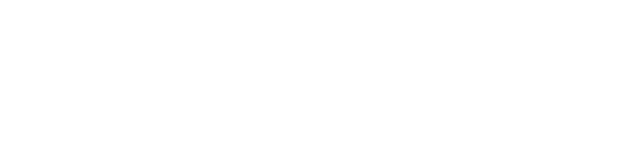
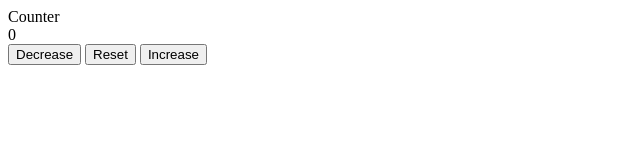
Before and after one commit to AlexeyAbretov/ndru_learn, a plain HTML site: page counter/index.html in a window 1280 px wide. Shown: the whole page, without its empty margins (0-640 px from the left). Drawn offline with Linux system fonts and the light colour scheme.

Commit message:
feat: add counter example
- add counter type #0

meta: learn

```diff
--- a/counter/index.html
+++ b/counter/index.html
@@ -5,8 +5,18 @@
     <meta http-equiv="X-UA-Compatible" content="IE=edge">
     <meta name="viewport" content="width=device-width, initial-scale=1.0">
     <title>Counter</title>
+    <link rel="stylesheet" href="css/index.css">
 </head>
 <body>
-
+    <div class="counter">
+        <div class="title">Counter</div>
+        <div class="counter__value" name="txtCounterValue">0</div>
+        <div class="buttons">
+            <button name="btnDecrease" onclick="decrease()">Decrease</button>
+            <button name="btnReset" onclick="reset()">Reset</button>
+            <button name="btnIncrease" onclick="increase()">Increase</button>
+        </div>
+    </div>
+    <script src="js/index.js"></script>
 </body>
 </html>
--- /dev/null
+++ b/counter/js/index.js
@@ -0,0 +1,15 @@
+const txtCounterValue = document.querySelector(
+    'div[name=txtCounterValue]'
+);
+
+const decrease = () => {
+    txtCounterValue.textContent = Number(txtCounterValue.textContent || '0') - 1;
+}
+
+const reset = () => {
+    txtCounterValue.textContent = 0;
+}
+
+const increase = () => {
+    txtCounterValue.textContent = Number(txtCounterValue.textContent || '0') + 1;
+}
```
Also changed, not shown: counter/css/index.css (added).
